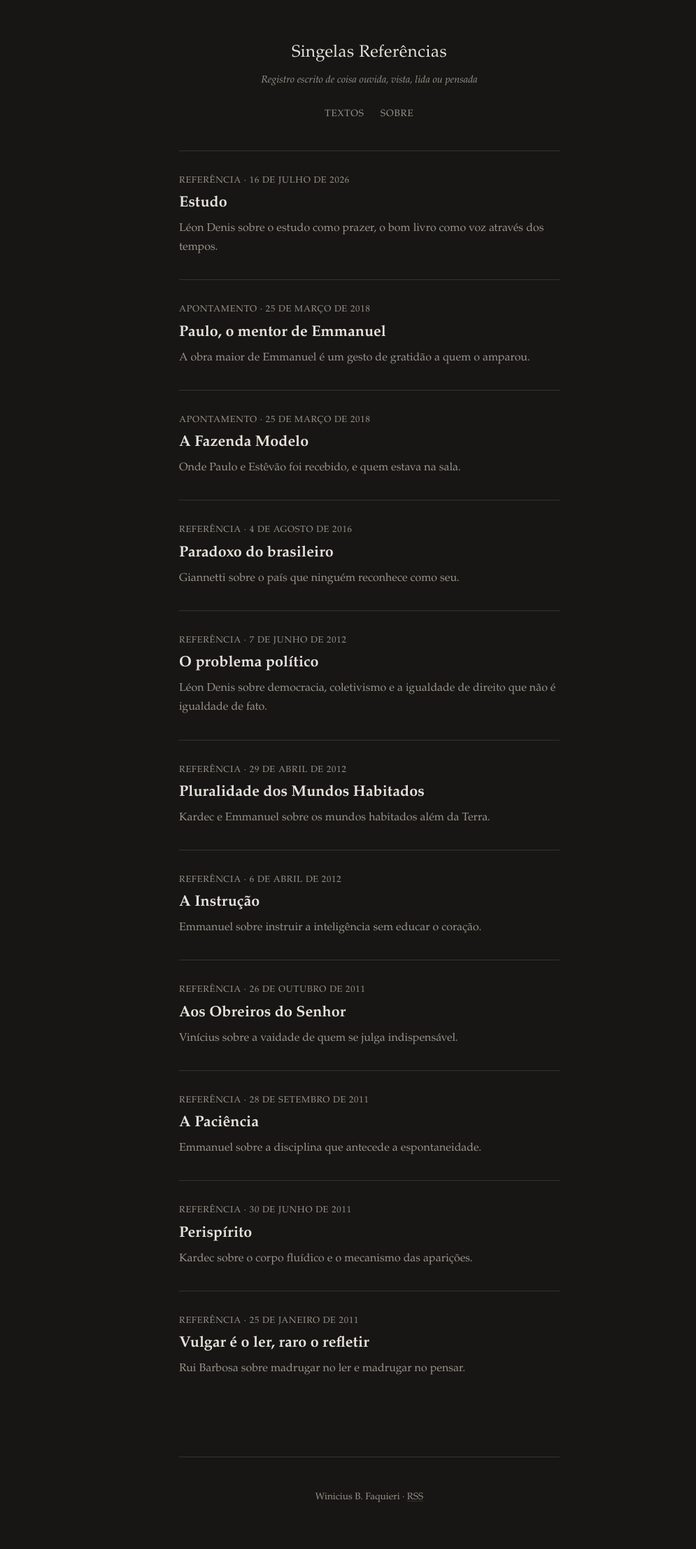
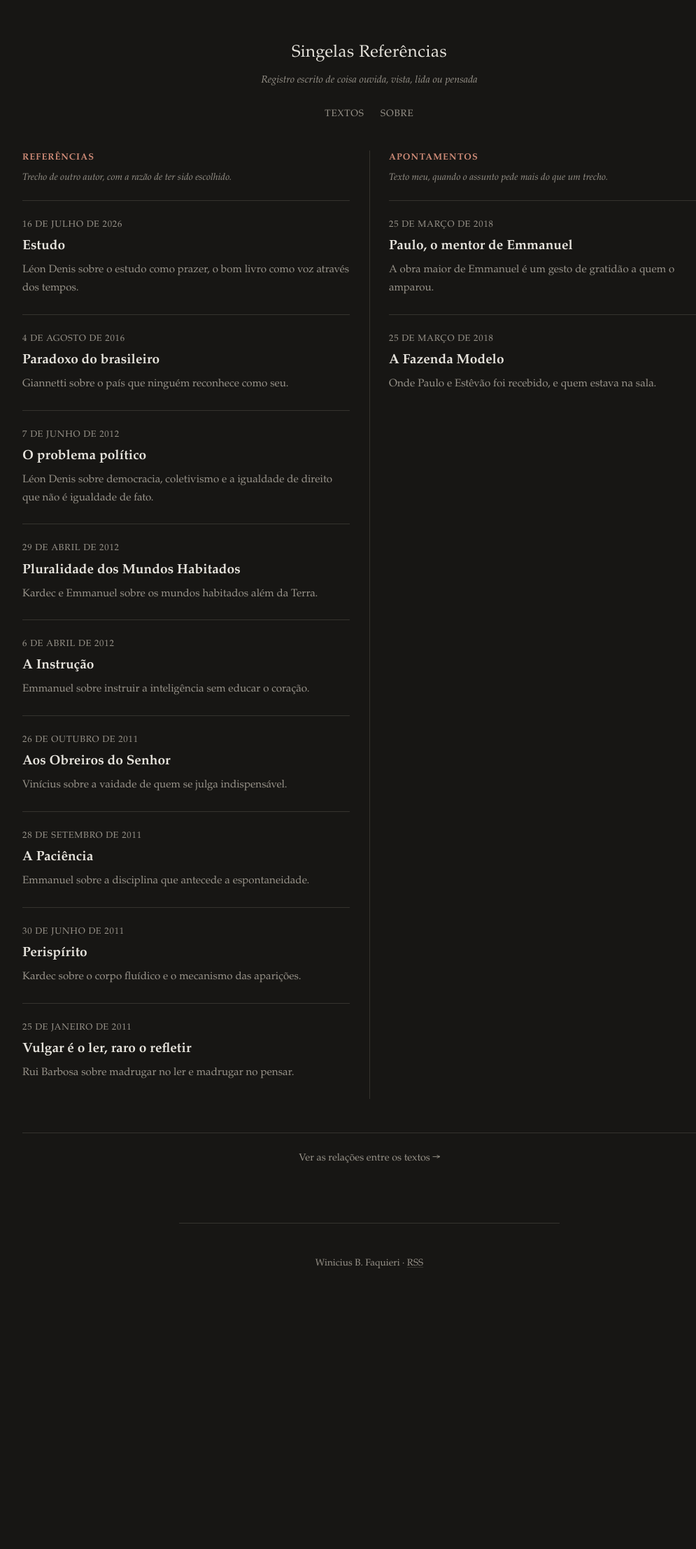
Before and after one commit to wfaquieri/singelas-referencias, a Jekyll site: the page built from index.html, in a window 1280 px wide. Shown: the whole page at 70% size, without its empty margins (112-1107 px from the left). Built offline with Jekyll 4.4.1, drawn with Linux system fonts in a browser that asks for light colours; after the commit the page ends 1879 px from its top, so only the background shows below that.

Commit message:
Divide a home em duas colunas
Referencias de um lado, apontamentos do outro, com filete no meio. Abaixo
de 52rem empilha, porque nao cabem duas medidas de leitura lado a lado.

O rotulo por item saiu: quem diz a natureza do texto agora e o titulo da
coluna, e repetir em cada linha era ruido. site.rotulos continua em uso no
layout de post.

```diff
--- /dev/null
+++ b/_includes/coluna.html
@@ -0,0 +1,30 @@
+{% comment %}
+  Uma coluna da home. Recebe:
+    posts   = a lista já filtrada por categoria
+    titulo  = o rótulo da coluna
+    nota    = a linha que explica a natureza dos textos
+
+  O rótulo por item (Referência / Apontamento) não aparece aqui: quem diz isso
+  agora é o título da coluna. Repetir em cada item seria ruído.
+{% endcomment %}
+<section class="coluna">
+  <h2 class="coluna-titulo">{{ include.titulo }}</h2>
+  <p class="coluna-nota">{{ include.nota }}</p>
+
+  {% if include.posts.size == 0 %}
+  <p class="coluna-vazia">Nada por aqui ainda.</p>
+  {% else %}
+  <ul class="lista">
+  {% for post in include.posts %}
+    {% assign m = post.date | date: "%-m" | minus: 1 %}
+    <li class="lista-item">
+      <p class="lista-meta">
+        <time datetime="{{ post.date | date_to_xmlschema }}">{{ post.date | date: "%-d" }} de {{ site.meses[m] }} de {{ post.date | date: "%Y" }}</time>
+      </p>
+      <h3 class="lista-titulo"><a href="{{ post.url | relative_url }}">{{ post.title }}</a></h3>
+      {% if post.resumo %}<p class="lista-resumo">{{ post.resumo }}</p>{% endif %}
+    </li>
+  {% endfor %}
+  </ul>
+  {% endif %}
+</section>
--- a/assets/css/style.css
+++ b/assets/css/style.css
@@ -6,6 +6,7 @@
   --fundo: #171614;
   --realce: #d08c78;
   --medida: 34rem;
+  --medida-larga: 62rem;
 }
 
 *, *::before, *::after { box-sizing: border-box; }
@@ -95,6 +96,88 @@ a:hover { text-decoration-color: var(--realce); }
 .lista-titulo a:hover { color: var(--realce); }
 
 .lista-resumo { margin: 0.5rem 0 0; color: var(--suave); font-size: 1rem; }
+
+/* ---------- home em duas colunas ---------- */
+/* Referências de um lado, apontamentos do outro. A separação que o rótulo do
+   item fazia em texto agora é feita pelo lugar na página. */
+
+.colunas {
+  display: grid;
+  grid-template-columns: 1fr 1fr;
+  gap: 0 3.5rem;
+  max-width: var(--medida-larga);
+  margin: 0 auto;
+}
+
+/* min-width: 0 impede que um título longo estoure a coluna do grid. */
+.coluna { min-width: 0; }
+
+.coluna + .coluna { position: relative; }
+
+.coluna + .coluna::before {
+  content: "";
+  position: absolute;
+  top: 0;
+  bottom: 0;
+  left: -1.75rem;
+  border-left: 1px solid var(--tenue);
+}
+
+.coluna-titulo {
+  margin: 0;
+  color: var(--realce);
+  font-size: 0.8rem;
+  font-weight: 600;
+  letter-spacing: 0.08em;
+  text-transform: uppercase;
+}
+
+.coluna-nota {
+  margin: 0.4rem 0 1.25rem;
+  color: var(--suave);
+  font-size: 0.85rem;
+  font-style: italic;
+}
+
+.coluna-vazia {
+  margin: 0;
+  padding-top: 1.5rem;
+  border-top: 1px solid var(--tenue);
+  color: var(--suave);
+  font-size: 0.95rem;
+  font-style: italic;
+}
+
+.colunas .lista { max-width: none; margin: 0; }
+.colunas .lista-item { padding: 1.5rem 0; }
+.colunas .lista-titulo { font-size: 1.2rem; }
+.colunas .lista-resumo { font-size: 0.95rem; }
+
+.home-rodape {
+  max-width: var(--medida-larga);
+  margin: 3rem auto 0;
+  padding-top: 1.5rem;
+  border-top: 1px solid var(--tenue);
+  color: var(--suave);
+  font-size: 0.9rem;
+  text-align: center;
+}
+
+.home-rodape a { text-decoration: none; }
+.home-rodape a:hover { color: var(--realce); }
+
+/* Abaixo de 52rem não cabem duas medidas de leitura lado a lado; empilha. */
+@media (max-width: 52rem) {
+  .colunas {
+    grid-template-columns: 1fr;
+    gap: 0;
+    max-width: var(--medida);
+  }
+
+  .coluna + .coluna { margin-top: 3.5rem; }
+  .coluna + .coluna::before { display: none; }
+  .home-rodape { max-width: var(--medida); }
+}
 
 /* ---------- texto ---------- */
 
@@ -198,6 +281,122 @@ a:hover { text-decoration-color: var(--realce); }
 
 .creditos p { margin: 0; }
 
+/* ---------- grafo das relações ---------- */
+
+.pagina-larga { max-width: var(--medida-larga); }
+
+.grafo {
+  margin: 2.5rem 0 0;
+  padding: 1rem 0;
+  border-top: 1px solid var(--tenue);
+  border-bottom: 1px solid var(--tenue);
+}
+
+.grafo svg { display: block; width: 100%; height: auto; }
+
+.aresta { stroke: var(--tenue); stroke-width: 1; }
+
+.no-texto { cursor: pointer; }
+.no circle { fill: var(--suave); }
+.no-apontamentos circle { fill: var(--realce); }
+
+/* O elo (tema ou autor) é losango, não ponto: não se clica, não é texto. */
+.no-elo rect { fill: none; stroke: var(--suave); stroke-width: 1.5; }
+.no-elo text { font-style: italic; font-size: 12px; }
+
+.no text {
+  fill: var(--suave);
+  font-family: inherit;
+  font-size: 13px;
+  /* Contorno da cor do fundo para o rótulo não sumir sobre as linhas. */
+  paint-order: stroke;
+  stroke: var(--fundo);
+  stroke-width: 3px;
+  stroke-linejoin: round;
+}
+
+.no:focus { outline: none; }
+.no-texto:focus text, .no-texto:hover text { fill: var(--texto); }
+
+/* Ao passar o cursor num ponto, o resto do grafo recua. */
+.em-foco .aresta { stroke-opacity: 0.12; }
+.em-foco .no circle,
+.em-foco .no rect { opacity: 0.18; }
+.em-foco .no text { fill-opacity: 0.12; stroke-opacity: 0.12; }
+
+.em-foco .aresta.vizinho { stroke-opacity: 1; stroke: var(--realce); }
+.em-foco .no.vizinho circle,
+.em-foco .no.vizinho rect { opacity: 1; }
+.em-foco .no.vizinho text { fill-opacity: 1; stroke-opacity: 1; fill: var(--texto); }
+
+.grafo-legenda {
+  margin-top: 0.75rem;
+  color: var(--suave);
+  font-size: 0.8rem;
+  letter-spacing: 0.04em;
+  text-align: center;
+}
+
+.chave { display: inline-block; margin: 0 0.6rem; white-space: nowrap; }
+
+.chave::before {
+  content: "";
+  display: inline-block;
+  margin-right: 0.4rem;
+  vertical-align: middle;
+}
+
+.chave-referencia::before,
+.chave-apontamento::before {
+  width: 0.5rem;
+  height: 0.5rem;
+  border-radius: 50%;
+  background: var(--suave);
+}
+
+.chave-apontamento::before { background: var(--realce); }
+
+.chave-elo::before {
+  width: 0.45rem;
+  height: 0.45rem;
+  border: 1px solid var(--suave);
+  transform: rotate(45deg);
+}
+
+.grafo-instrucao {
+  margin: 1rem 0 0;
+  color: var(--suave);
+  font-size: 0.85rem;
+  font-style: italic;
+}
+
+.grafo-aviso { color: var(--suave); font-style: italic; }
+
+.indice-temas { margin: 1.5rem 0 0; }
+
+.indice-temas dt {
+  margin-top: 1.25rem;
+  color: var(--realce);
+  font-size: 0.8rem;
+  letter-spacing: 0.08em;
+  text-transform: uppercase;
+}
+
+.indice-temas dd {
+  margin: 0.35rem 0 0;
+  color: var(--suave);
+  font-size: 0.95rem;
+}
+
+.indice-temas dd a { color: var(--texto); text-decoration: none; }
+.indice-temas dd a:hover { color: var(--realce); }
+
+.pagina-larga h2 {
+  margin: 3rem 0 0;
+  font-size: 1.25rem;
+  font-weight: 600;
+}
+
 /* ---------- notas de rodapé ---------- */
 
 .footnotes {
--- a/index.html
+++ b/index.html
@@ -2,17 +2,12 @@
 layout: default
 ---
 
-<ul class="lista">
-{% for post in site.posts %}
-  {% assign m = post.date | date: "%-m" | minus: 1 %}
-  {% assign cat = post.categories | first %}
-  <li class="lista-item">
-    <p class="lista-meta">
-      {% if cat %}<span class="lista-rotulo">{{ site.rotulos[cat] | default: cat }}</span>{% endif %}
-      <time datetime="{{ post.date | date_to_xmlschema }}">{{ post.date | date: "%-d" }} de {{ site.meses[m] }} de {{ post.date | date: "%Y" }}</time>
-    </p>
-    <h2 class="lista-titulo"><a href="{{ post.url | relative_url }}">{{ post.title }}</a></h2>
-    {% if post.resumo %}<p class="lista-resumo">{{ post.resumo }}</p>{% endif %}
-  </li>
-{% endfor %}
-</ul>
+{% assign referencias = site.posts | where_exp: "p", "p.categories contains 'referencias'" %}
+{% assign apontamentos = site.posts | where_exp: "p", "p.categories contains 'apontamentos'" %}
+
+<div class="colunas">
+  {% include coluna.html posts=referencias titulo="Referências" nota="Trecho de outro autor, com a razão de ter sido escolhido." %}
+  {% include coluna.html posts=apontamentos titulo="Apontamentos" nota="Texto meu, quando o assunto pede mais do que um trecho." %}
+</div>
+
+<p class="home-rodape"><a href="{{ '/grafo/' | relative_url }}">Ver as relações entre os textos →</a></p>
```
